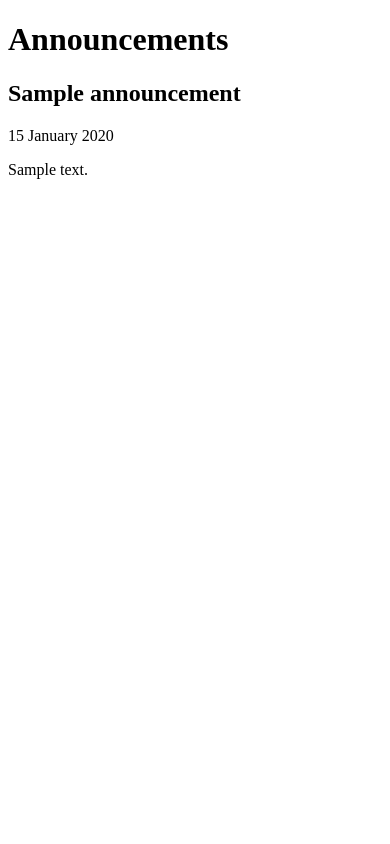
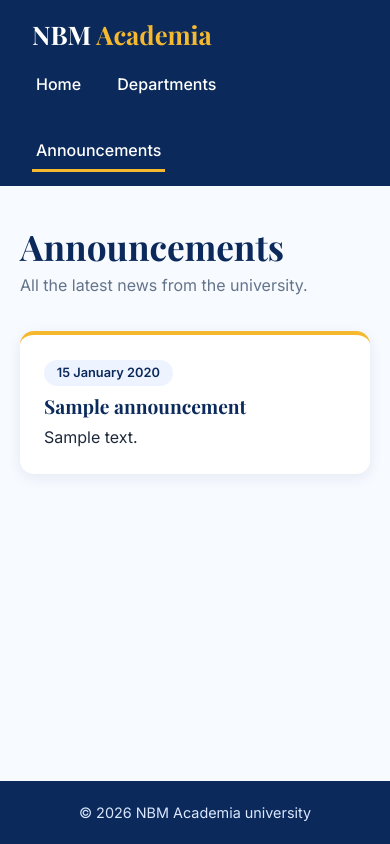
Before and after one commit to Nourhane-05/univ-announcements, a Flask app: page /announcements in a window 390 px wide. Run offline with Flask 3, Linux system fonts and the light colour scheme; a database or web service that is not in the repository returns one stand-in record (values such as "Sample title"); some libraries are stand-ins or nearby versions.

Commit message:
Add home page, shared layout and styling

```diff
--- a/app/app.py
+++ b/app/app.py
@@ -10,6 +10,17 @@ def get_db_connection():
 @app.route("/health")
 def health():
     return "OK"
+
+
+@app.route("/")
+def home():
+    conn=get_db_connection()
+    cur=conn.cursor()
+    cur.execute("SELECT title, the_content, publication_time FROM announcements ORDER BY publication_time DESC LIMIT 3")
+    rows = cur.fetchall()
+    cur.close()
+    conn.close()
+    return render_template("home.html", rows=rows)
 
 @app.route("/departments")
 def departments():
--- /dev/null
+++ b/app/static/style.css
@@ -0,0 +1,242 @@
+:root {
+  --navy: #0b2a5b;
+  --blue: #2563eb;
+  --amber: #f5b82e;
+  --amber-dark: #e0a21a;
+  --pale: #eef4ff;
+  --bg: #f7faff;
+  --text: #1e293b;
+  --muted: #64748b;
+  --line: #e2e8f0;
+  --radius: 14px;
+  --shadow: 0 4px 14px rgba(11, 42, 91, 0.08);
+}
+
+* { box-sizing: border-box; }
+
+body {
+  margin: 0;
+  min-height: 100vh;
+  display: flex;
+  flex-direction: column;
+  font-family: 'Inter', sans-serif;
+  background: var(--bg);
+  color: var(--text);
+  line-height: 1.6;
+}
+
+h1, h2, h3 {
+  font-family: 'Playfair Display', serif;
+  color: var(--navy);
+  line-height: 1.2;
+}
+
+a { color: var(--blue); }
+
+/* ---------- Header ---------- */
+.site-header {
+  background: var(--navy);
+  padding: 0.9rem 2rem;
+  display: flex;
+  justify-content: space-between;
+  align-items: center;
+  flex-wrap: wrap;
+  gap: 0.75rem;
+}
+
+.site-header nav {
+  display: flex;
+  gap: 1.75rem;
+  flex-wrap: wrap;
+}
+
+.brand {
+  font-family: 'Playfair Display', serif;
+  font-size: 1.6rem;
+  font-weight: 700;
+  color: #fff;
+  text-decoration: none;
+}
+
+.brand span { color: var(--amber); }
+
+.site-header nav a {
+  color: #fff;
+  text-decoration: none;
+  font-weight: 500;
+  border-bottom: 3px solid transparent;
+  padding: 0.3rem 0.25rem;
+}
+
+.site-header nav a:hover,
+.site-header nav a.active {
+  border-bottom-color: var(--amber);
+}
+
+/* ---------- Buttons ---------- */
+.btn, button {
+  display: inline-block;
+  border: 2px solid transparent;
+  padding: 0.7rem 1.5rem;
+  border-radius: 999px;
+  font-family: 'Inter', sans-serif;
+  font-size: 1rem;
+  font-weight: 600;
+  text-decoration: none;
+  cursor: pointer;
+  background: var(--blue);
+  color: #fff;
+  transition: background 0.2s;
+}
+
+.btn:hover, button:hover { background: var(--navy); color: #fff; }
+
+.btn-accent { background: var(--amber); color: var(--navy); }
+.btn-accent:hover { background: var(--amber-dark); color: var(--navy); }
+
+.btn-outline { background: transparent; border-color: #fff; color: #fff; }
+.btn-outline:hover { background: #fff; color: var(--navy); }
+
+.btn-danger { background: #dc2626; }
+.btn-danger:hover { background: #b91c1c; }
+
+/* ---------- Hero ---------- */
+.hero {
+  background: var(--pale);
+  padding: 2.5rem 1.25rem;
+  border-bottom: 1px solid var(--line);
+}
+
+.hero-inner { max-width: 960px; margin: 0 auto; }
+
+.hero h1 {
+  font-size: clamp(1.8rem, 5vw, 2.6rem);
+  margin: 0 0 0.5rem;
+}
+
+.hero p { margin: 0; color: var(--muted); font-size: 1.1rem; }
+
+/* ---------- Stats strip ---------- */
+.stats {
+  max-width: 960px;
+  margin: -2.5rem auto 0;
+  background: #fff;
+  border-radius: var(--radius);
+  box-shadow: var(--shadow);
+  display: grid;
+  grid-template-columns: repeat(auto-fit, minmax(160px, 1fr));
+  text-align: center;
+  padding: 1.25rem;
+  gap: 1rem;
+  width: calc(100% - 2.5rem);
+}
+
+.stats strong {
+  display: block;
+  font-family: 'Playfair Display', serif;
+  font-size: 1.8rem;
+  color: var(--navy);
+}
+
+.stats span { color: var(--muted); font-size: 0.9rem; }
+
+/* ---------- Main ---------- */
+main {
+  flex: 1;
+  width: 100%;
+  max-width: 960px;
+  margin: 0 auto;
+  padding: 2.5rem 1.25rem;
+}
+
+.page-title { font-size: 2.2rem; margin: 0 0 0.3rem; }
+.lead { color: var(--muted); margin: 0 0 2rem; }
+
+.section-head {
+  display: flex;
+  justify-content: space-between;
+  align-items: baseline;
+  margin: 2.5rem 0 1rem;
+}
+
+.section-head h2 { margin: 0; font-size: 1.8rem; }
+
+/* ---------- Cards ---------- */
+.grid {
+  display: grid;
+  grid-template-columns: repeat(auto-fit, minmax(260px, 1fr));
+  gap: 1.25rem;
+}
+
+.card {
+  background: #fff;
+  border-radius: var(--radius);
+  padding: 1.5rem;
+  box-shadow: var(--shadow);
+  border-top: 4px solid var(--amber);
+  transition: transform 0.2s;
+}
+
+.card:hover { transform: translateY(-3px); }
+
+.card h3 { margin: 0.6rem 0 0.4rem; font-size: 1.2rem; }
+.card p { margin: 0; color: var(--text); }
+
+.list .card { margin-bottom: 1.25rem; }
+
+.date {
+  display: inline-block;
+  background: var(--pale);
+  color: var(--navy);
+  padding: 0.15rem 0.8rem;
+  border-radius: 999px;
+  font-size: 0.8rem;
+  font-weight: 600;
+}
+
+/* ---------- Banner ---------- */
+.banner {
+  margin-top: 3rem;
+  background: var(--navy);
+  color: #fff;
+  border-radius: var(--radius);
+  padding: 2rem;
+  display: flex;
+  justify-content: space-between;
+  align-items: center;
+  flex-wrap: wrap;
+  gap: 1rem;
+}
+
+.banner h2 { color: #fff; margin: 0 0 0.3rem; }
+.banner p { margin: 0; color: #dbe7ff; }
+
+/* ---------- Forms (for the admin pages) ---------- */
+input, textarea {
+  width: 100%;
+  padding: 0.7rem 1rem;
+  margin: 0.3rem 0 1rem;
+  border: 1px solid #cbd5e1;
+  border-radius: 10px;
+  font-family: 'Inter', sans-serif;
+  font-size: 1rem;
+}
+
+input:focus, textarea:focus {
+  outline: none;
+  border-color: var(--blue);
+  box-shadow: 0 0 0 3px rgba(37, 99, 235, 0.2);
+}
+
+label { font-weight: 600; color: var(--navy); }
+
+/* ---------- Footer ---------- */
+.site-footer {
+  background: var(--navy);
+  color: #dbe7ff;
+  text-align: center;
+  padding: 1.25rem;
+  font-size: 0.9rem;
+}
+
+.site-footer p { margin: 0; }
--- /dev/null
+++ b/app/templates/base.html
@@ -0,0 +1,32 @@
+<!DOCTYPE html>
+<html lang="en">
+<head>
+  <meta charset="UTF-8">
+  <meta name="viewport" content="width=device-width, initial-scale=1.0">
+  <title>{% block title %}NBM Academia{% endblock %}</title>
+  <link rel="preconnect" href="https://fonts.googleapis.com">
+  <link rel="preconnect" href="https://fonts.gstatic.com" crossorigin>
+  <link href="https://fonts.googleapis.com/css2?family=Inter:wght@400;500;600&family=Playfair+Display:wght@600;700&display=swap" rel="stylesheet">
+  <link rel="stylesheet" href="{{ url_for('static', filename='style.css') }}">
+</head>
+<body>
+  <header class="site-header">
+    <a class="brand" href="{{ url_for('home') }}">NBM <span>Academia</span></a>
+    <nav>
+      <a href="{{ url_for('home') }}" class="{{ 'active' if request.endpoint == 'home' }}">Home</a>
+      <a href="{{ url_for('departments') }}" class="{{ 'active' if request.endpoint == 'departments' }}">Departments</a>
+      <a href="{{ url_for('announcements') }}" class="{{ 'active' if request.endpoint == 'announcements' }}">Announcements</a>
+    </nav>
+  </header>
+
+  {% block hero %}{% endblock %}
+
+  <main>
+    {% block content %}{% endblock %}
+  </main>
+
+  <footer class="site-footer">
+  <p>&copy; 2026 NBM Academia  university</p>
+</footer>
+</body>
+</html>
--- a/app/templates/news.html
+++ b/app/templates/news.html
@@ -1,19 +1,20 @@
-<!DOCTYPE html>
-<html lang="en">
-<head>
-    <meta charset="UTF-8">
-    <meta name="viewport" content="width=device-width, initial-scale=1.0">
-    <title>Announcements - NBM Academia</title>
-</head>
-<body>
-    <h1>Announcements</h1>
+{% extends "base.html" %}
 
-    {% for r in rows %}
-    <div>
-        <h2>{{ r[0] }}</h2>
-        <p>{{ r[2].strftime("%d %B %Y") }}</p>
-        <p>{{ r[1] }}</p>
-    </div>
-    {% endfor %}
-</body>
-</html>
+{% block title %}Announcements - NBM Academia{% endblock %}
+
+{% block content %}
+<h2 class="page-title">Announcements</h2>
+<p class="lead">All the latest news from the university.</p>
+
+<div class="list">
+  {% for a in rows %}
+  <div class="card">
+    <span class="date">{{ a[2].strftime('%d %B %Y') }}</span>
+    <h3>{{ a[0] }}</h3>
+    <p>{{ a[1] }}</p>
+  </div>
+  {% else %}
+  <p>No announcements yet.</p>
+  {% endfor %}
+</div>
+{% endblock %}
```
Also changed, not shown: app/templates/departments.html (+18 -17 lines), app/templates/home.html (added, +31 -0 lines).
